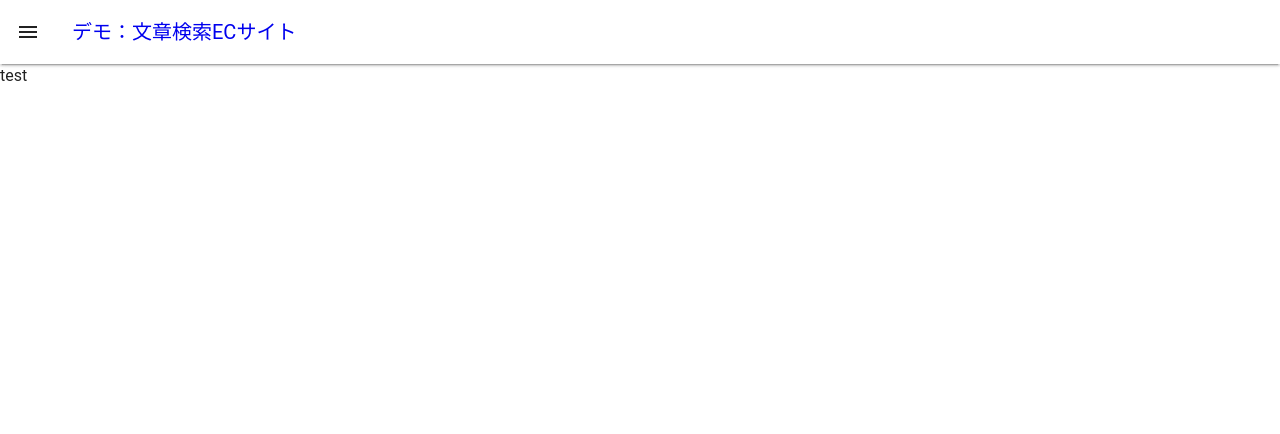
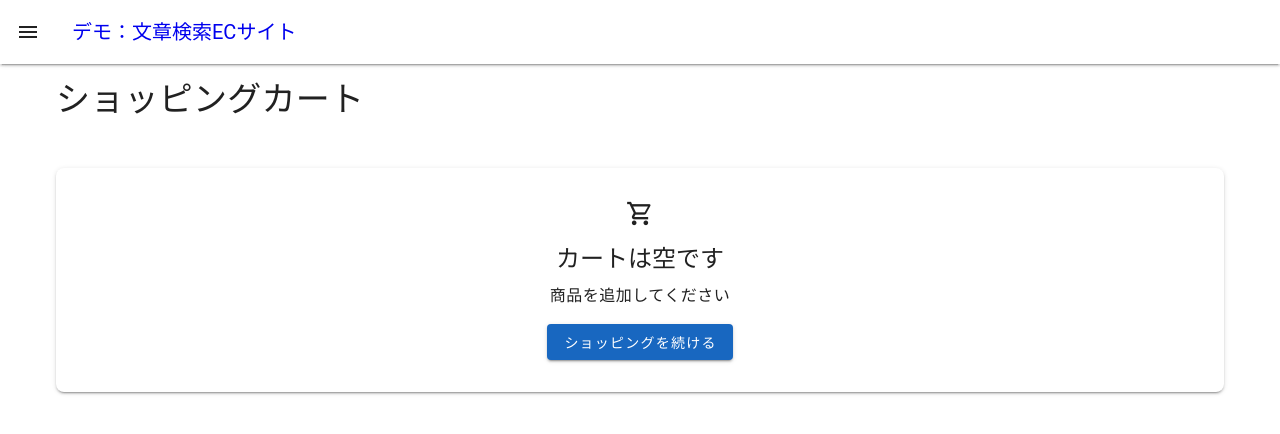
Before and after one commit to NKMAK/EC-Rails-Vue-practise, a Nuxt app in the folder frontend/: page /cart in a window 1280 px wide. Shown: the top 434 px of the page. Built offline with nearby package versions, Linux system fonts and the light colour scheme; no server answers.

Commit message:
/cart 各コンポーネントの読み込み

```diff
--- a/frontend/pages/cart/index.vue
+++ b/frontend/pages/cart/index.vue
@@ -1,9 +1,32 @@
 <script setup lang="ts">
+import type { Cart, CartItem } from "~/model/model";
 import { gainCart } from "~/service/cart/gainCart";
+import NoCart from "./_components/NoCart.vue";
+import CartItems from "./_components/CartItems.vue";
+import OrderSummary from "./_components/OrderSummary.vue";
 
-onMounted(async () => {
-  const test = await gainCart();
-  console.log(test);
-});
+const { data: cart } = useAsyncData<Cart | null>("cart", () => gainCart());
+
+const getCartItems = (): CartItem[] => {
+  return cart.value?.cart_items || [];
+};
 </script>
-<template>test</template>
+
+<template>
+  <v-container class="max-w-screen-xl mx-auto">
+    <v-row>
+      <v-col cols="12">
+        <h1 class="text-h4 mb-6 font-medium text-gray-800">
+          ショッピングカート
+        </h1>
+      </v-col>
+    </v-row>
+
+    <NoCart v-if="!cart || getCartItems().length === 0" />
+
+    <v-row v-else>
+      <CartItems :cartItems="getCartItems()" />
+      <OrderSummary :cart="cart" />
+    </v-row>
+  </v-container>
+</template>
```
